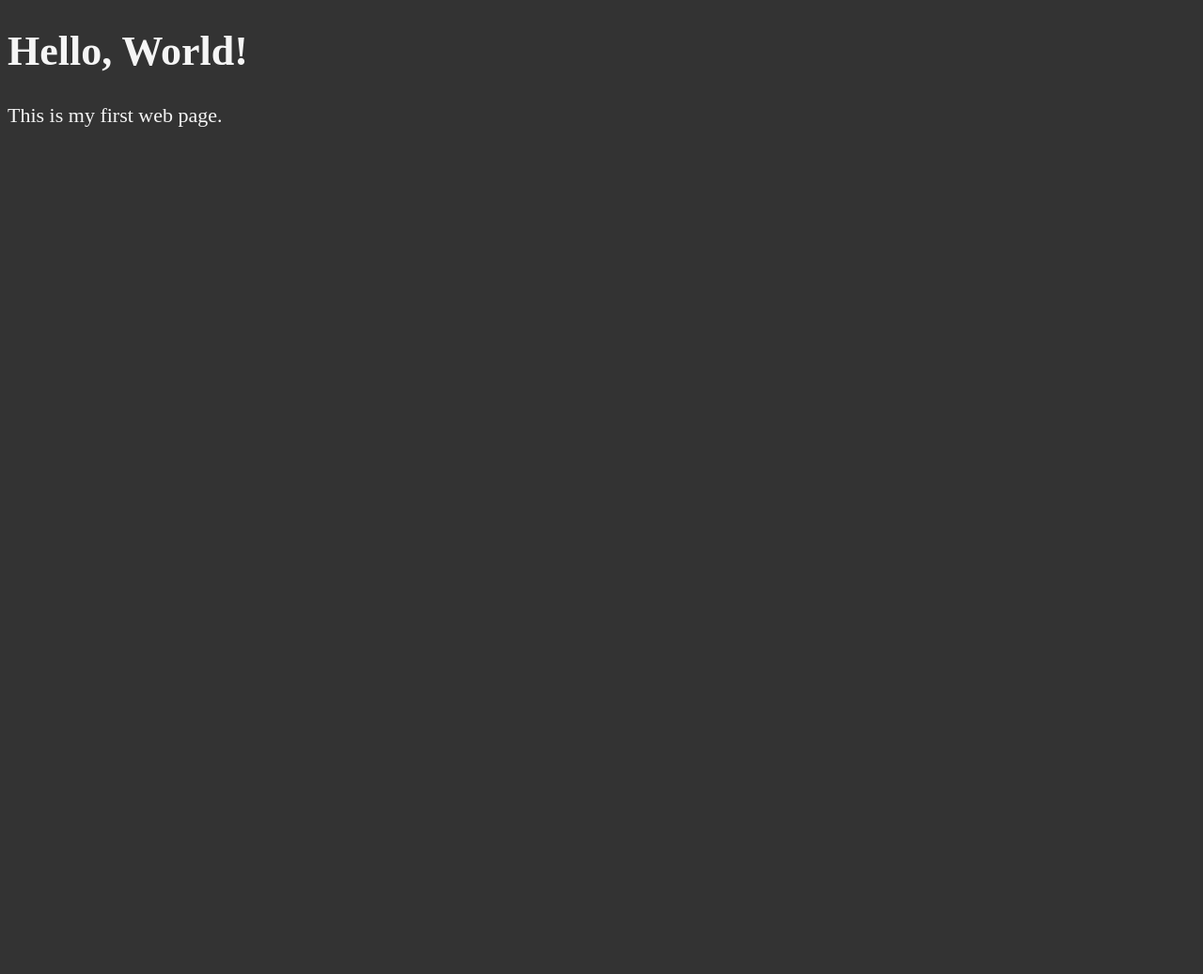
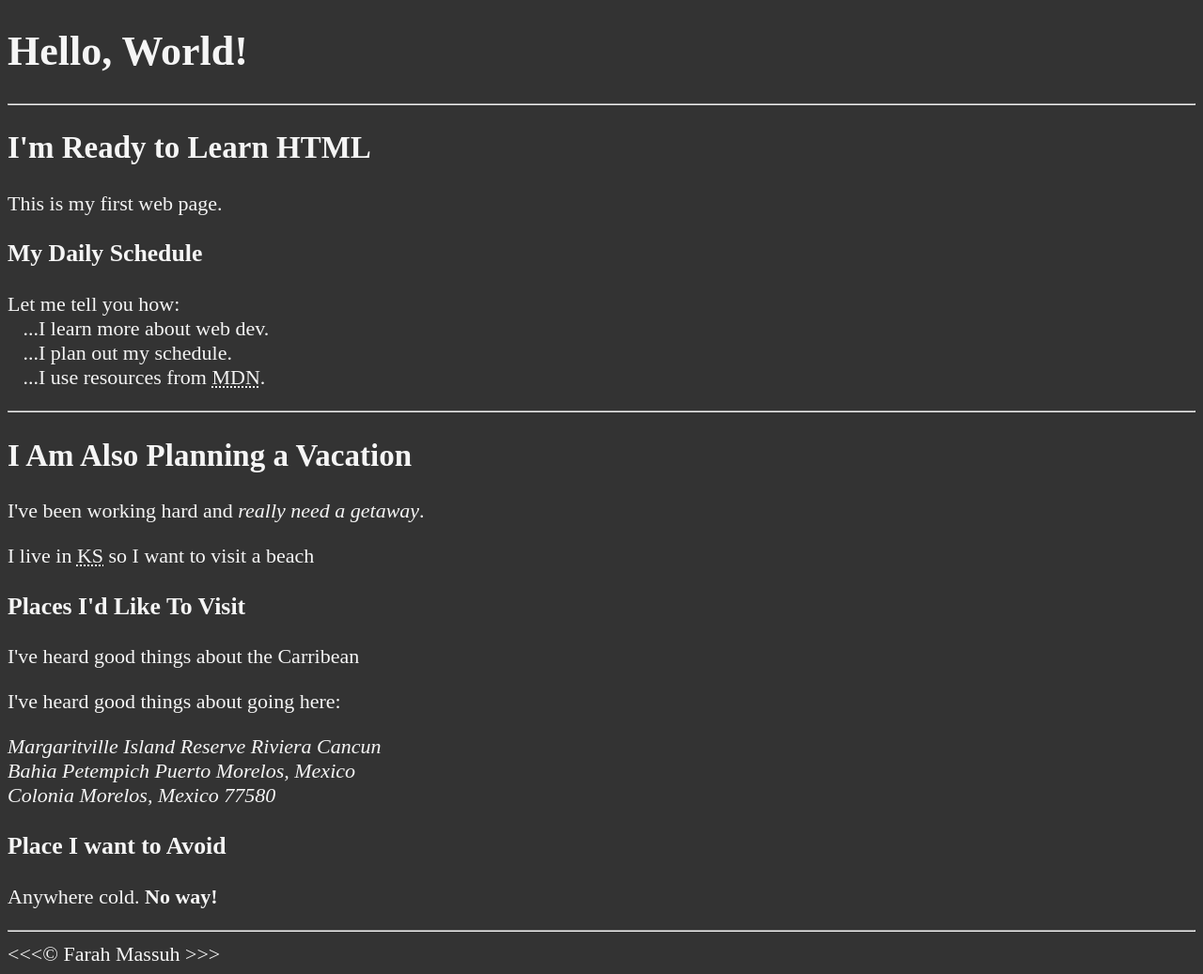
Before and after one commit to farahmassuh-ai/learning-html, a plain HTML site: page index.html in a window 1280 px wide. Shown: the whole page at 94% size. Before the commit the page ends 800 px from the top, so only its background shows below. Drawn offline with Linux system fonts and the light colour scheme.

Commit message:
Learn more tags and some text basics

```diff
--- a/index.html
+++ b/index.html
@@ -10,6 +10,42 @@
     </head>
     <body>
         <h1>Hello, World!</h1>
+
+        <hr>
+
+        <h2>I'm Ready to Learn HTML</h2>
         <p>This is my first web page.</p>
+
+        <h3>My Daily Schedule</h3>
+        <p>Let me tell you how:
+            <br>&nbsp;&nbsp;&nbsp;...I learn more about web dev.
+            <br>&nbsp;&nbsp;&nbsp;...I plan out my schedule.
+            <br>&nbsp;&nbsp;&nbsp;...I use resources from <abbr title="Mozilla Developer Network">MDN</abbr>.
+        </p>
+
+        <hr>
+
+        <h2>I Am Also Planning a Vacation</h2>
+        <p>I've been working hard and <em>really need a getaway</em>.</p>
+        <p>I live in <abbr title="Kansas">KS</abbr> so I want to visit a beach</p>
+
+        <h3>Places I'd Like To Visit</h3>
+        <p>I've heard good things about the Carribean</p>
+        <p>I've heard good things about going here:</p>
+        <address>
+            Margaritville Island Reserve Riviera
+            Cancun<br>
+            Bahia Petempich Puerto Morelos,
+            Mexico<br>
+            Colonia Morelos, Mexico 77580
+        </address>
+
+        <!-- TODO: Add more places -->
+        <h3>Place I want to Avoid</h3>
+        <p>Anywhere cold. <strong>No way!</strong></p>
+
+        <hr>
+        &lt;&lt;&lt;&copy; Farah Massuh &gt;&gt;&gt;
+
     </body>
 </html>
```
